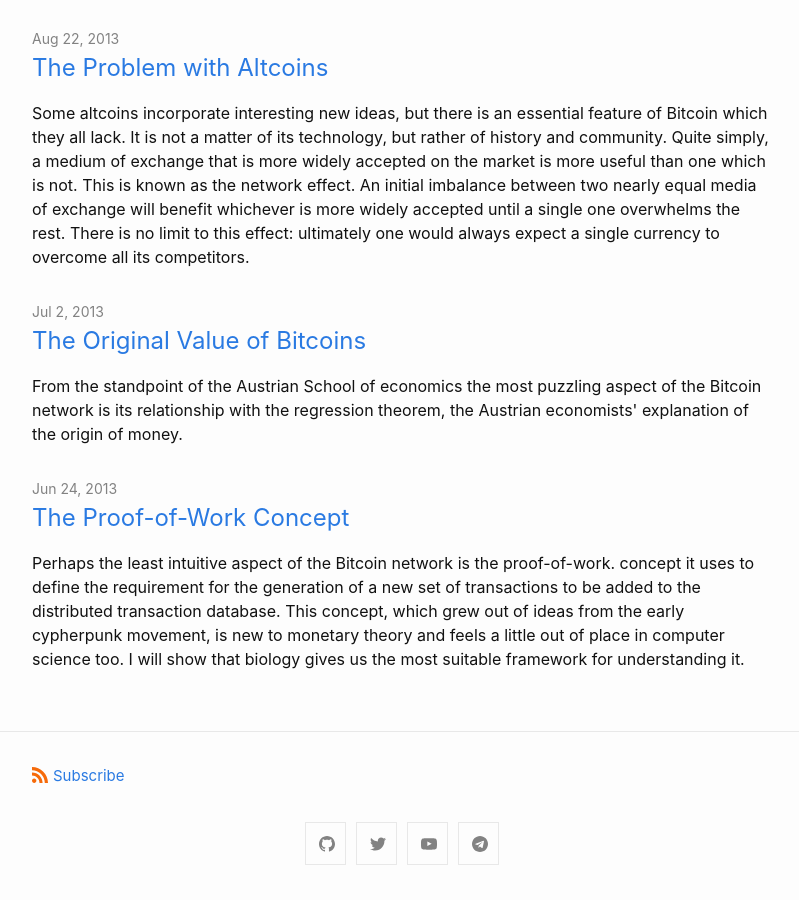
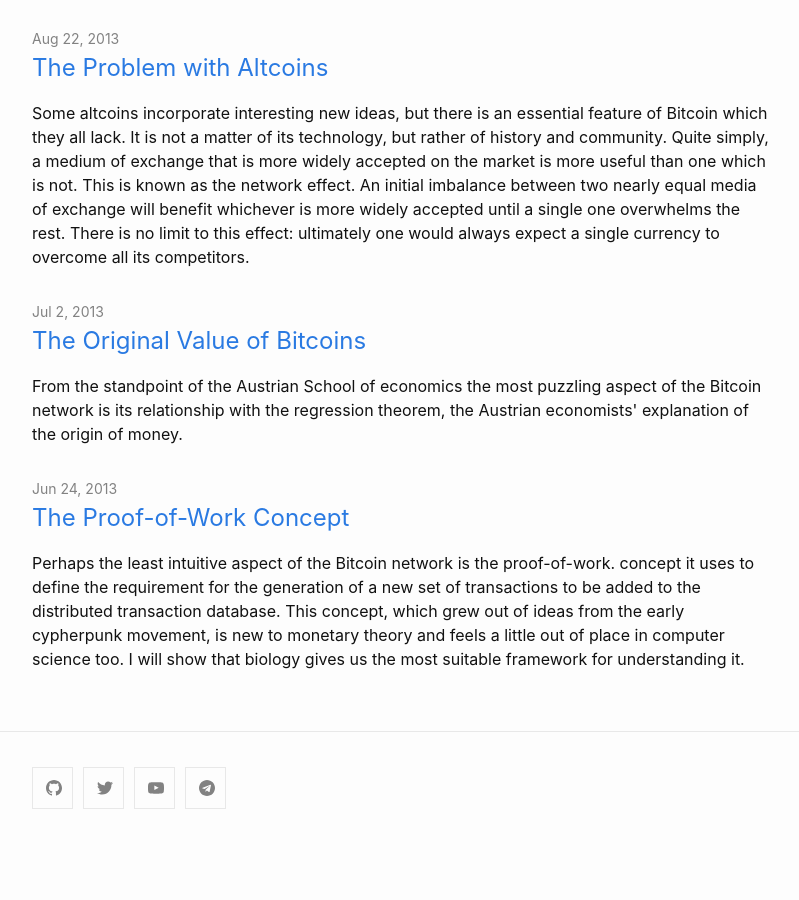
Before and after one commit to derykmakgill/krawisz, a Jekyll site: the page built from index.html, in a window 1280 px wide and 900 px high, scrolled down 5370 px. Shown: the whole window, without its empty margins (238-1037 px from the left). Built offline with Jekyll 4.4.1, drawn with Linux system fonts in a browser that asks for light colours; after the commit the page ends 6214 px from its top, so only the background shows below that.

Commit message:
Update footer.html

```diff
--- a/_includes/footer.html
+++ b/_includes/footer.html
@@ -5,29 +5,7 @@
   <div class="wrapper">
 
     <div class="footer-col-wrapper">
-      <div class="footer-col">
-        <p class="feed-subscribe">
-          <a href="{{ 'feed.xml' | relative_url }}">
-            <svg class="svg-icon orange">
-              <use xlink:href="{{ 'assets/minima-social-icons.svg#rss' | relative_url }}"></use>
-            </svg><span>Subscribe</span>
-          </a>
-        </p>
-      {%- if site.author %}
-        <ul class="contact-list">
-          {% if site.author.name -%}
-            <li class="p-name">{{ site.author.name | escape }}</li>
-          {% endif -%}
-          {% if site.author.email -%}
-            <li><a class="u-email" href="mailto:{{ site.author.email }}">{{ site.author.email }}</a></li>
-          {%- endif %}
-        </ul>
-      {%- endif %}
-      </div>
-      <div class="footer-col">
-        <p>{{ site.description | escape }}</p>
-      </div>
-    </div>
+
 
     <div class="social-links">
       {%- include social.html -%}
```
